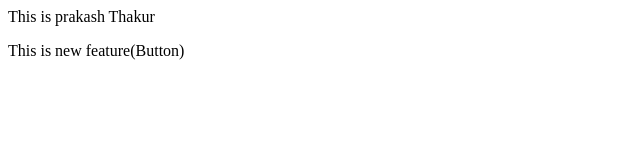
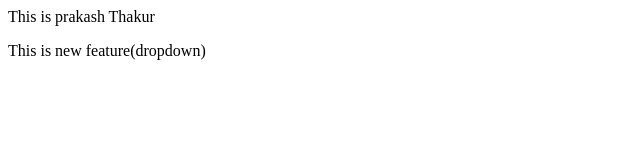
Before and after one commit to Prakash-thakur45/Local-Repo, a plain HTML site: page index.html in a window 1280 px wide. Shown: the full height of the page, 0-640 px from the left. Drawn offline with Linux system fonts and the light colour scheme.

Commit message:
adddropdown

```diff
--- a/index.html
+++ b/index.html
@@ -1,2 +1,2 @@
 <p>This is prakash Thakur</p>
-<p>This is new feature(Button)</p>
+<p>This is new feature(dropdown)</p>
```
